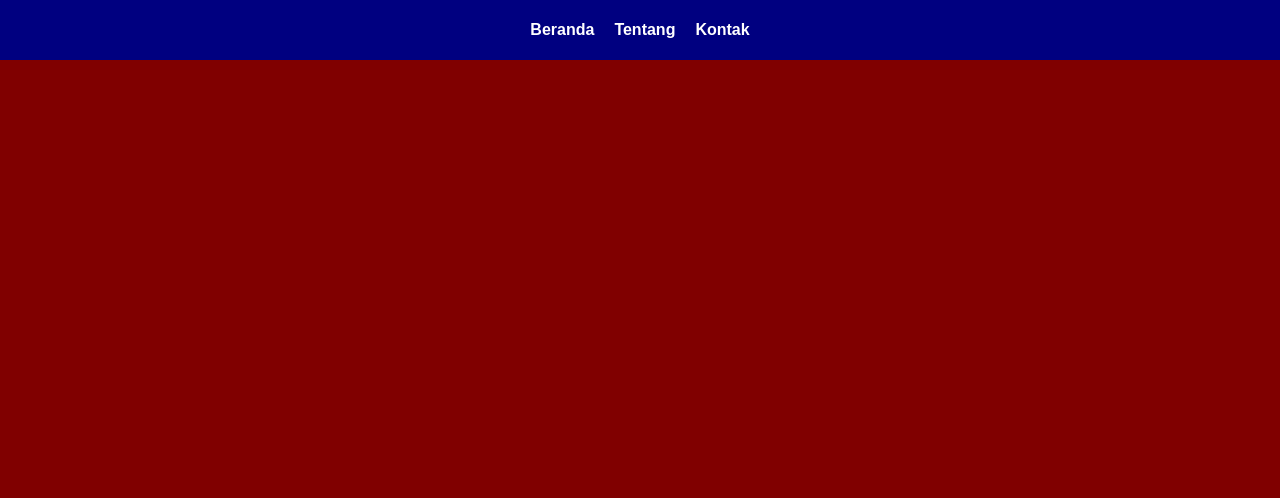
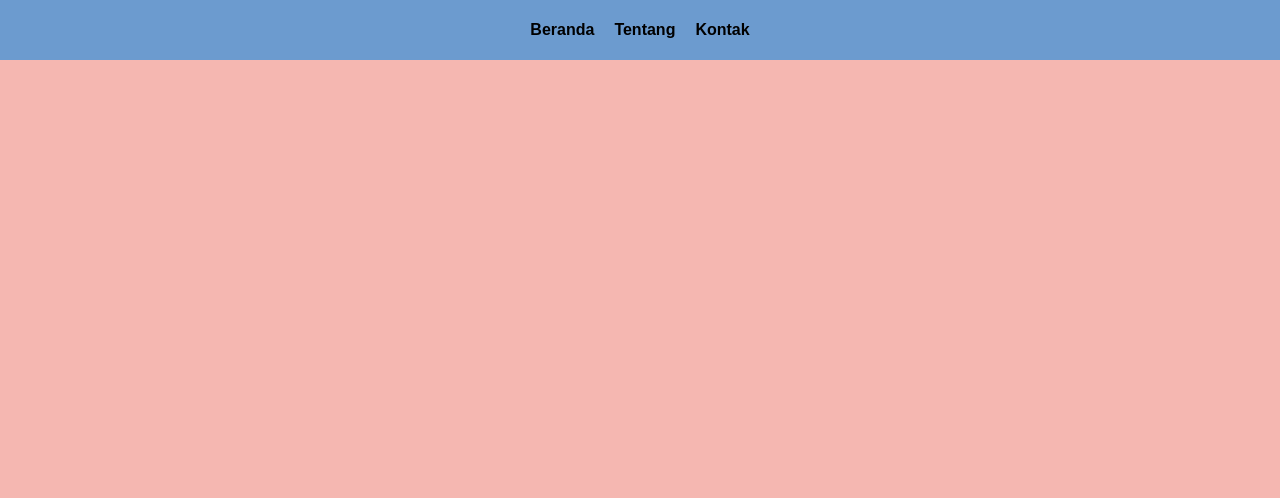
Before and after one commit to megaalaelawati-star/latihan-position, a plain HTML site: page index.html in a window 1280 px wide. Shown: the top 498 px of the page. Drawn offline with Linux system fonts and the light colour scheme.

Commit message:
Menambah fitur baru

```diff
--- a/style.css
+++ b/style.css
@@ -17,7 +17,7 @@
         .box {
             width: 100%;
             height: 1000px;
-            color: white;
+            color: black;
             font-weight: bold;
             display: flex;
             justify-content: center;
@@ -26,7 +26,7 @@
 
         /* Kotak Navigasi */
         .box1 {
-            background: navy;
+            background: #6C9BCF;
             height: 60px;
             justify-content: space-around;
         }
@@ -42,21 +42,21 @@
         }
 
         .box1 nav ul li a {
-            color: white;
+            color: black;
             text-decoration: none;
             font-weight: bold;
         }
 
         /* Kotak Hero */
         .box2 {
-            background: maroon;
+            background: #F5B7B1;
             flex-direction: column;
             font-size: 24px;
         }
 
         /* Kotak Body */
         .box3 {
-            background: limegreen;
+            background: #A9DFBF;
             height: auto;
             min-height: 300px;
             flex-direction: column;
```
